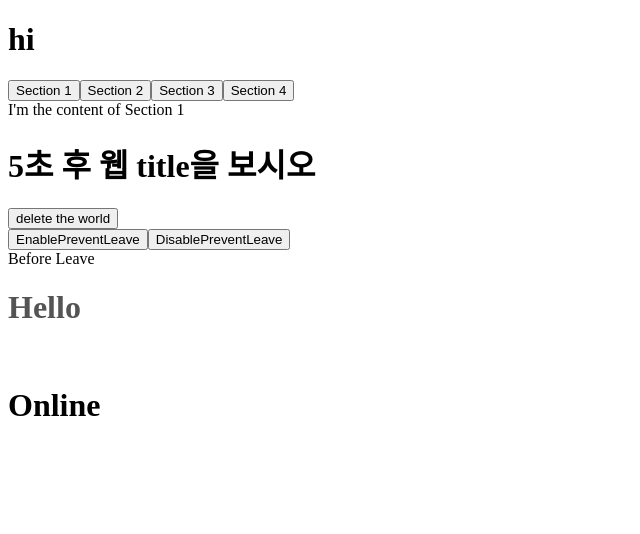
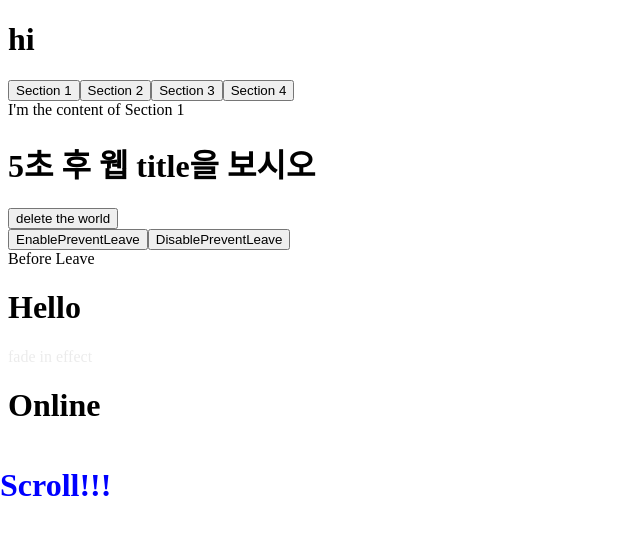
Before and after one commit to kbu715/react_hook_test, a React (Create React App) app: page / in a window 1280 px wide. Shown: the top 534 px of the page, without its empty margins (0-640 px from the left). Built offline with nearby package versions, Linux system fonts and the light colour scheme.

Commit message:
useScroll

```diff
--- a/src/App.js
+++ b/src/App.js
@@ -95,6 +95,7 @@
 import BeforeLeaveApp from './hooks/useBeforeLeave';
 import FadeInApp from './hooks/useFadeIn';
 import NetworkApp from './hooks/useNetwork';
+import ScrollApp from './hooks/useScroll';
 
 const App = () => {
   return (
@@ -107,6 +108,7 @@
       <BeforeLeaveApp />
       <FadeInApp />
       <NetworkApp />
+      <ScrollApp />
     </>
   );
 };
--- /dev/null
+++ b/src/hooks/useScroll/index.js
@@ -0,0 +1,22 @@
+import React from 'react';
+import { useScroll } from './useScroll';
+
+const ScrollApp = () => {
+  const { y } = useScroll();
+
+  return (
+    <div style={{ height: '1000vh' }}>
+      <h1
+        style={{
+          position: 'fixed',
+          color: y > 500 ? 'red' : 'blue',
+          left: `${y / 2}px`,
+        }}
+      >
+        Scroll!!!
+      </h1>
+    </div>
+  );
+};
+
+export default ScrollApp;
--- /dev/null
+++ b/src/hooks/useScroll/useScroll.js
@@ -0,0 +1,22 @@
+import { useEffect, useState } from 'react';
+
+export const useScroll = () => {
+  const [state, setState] = useState({
+    x: 0,
+    y: 0,
+  });
+
+  const onScroll = () => {
+    console.log('x', window.scrollX);
+    console.log('y', window.scrollY);
+    setState({ x: window.scrollX, y: window.scrollY });
+  };
+
+  useEffect(() => {
+    window.addEventListener('scroll', onScroll);
+
+    return () => window.removeEventListener('scroll', onScroll);
+  }, []);
+
+  return state;
+};
```
